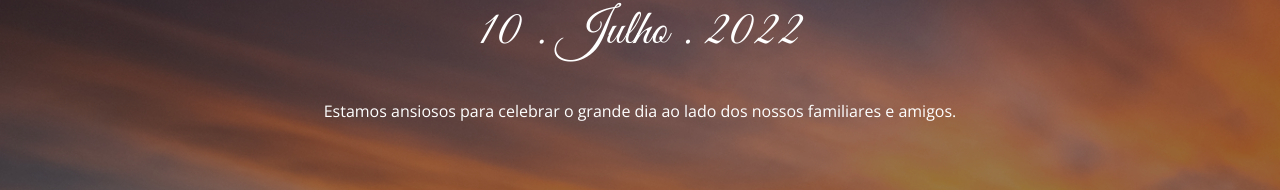
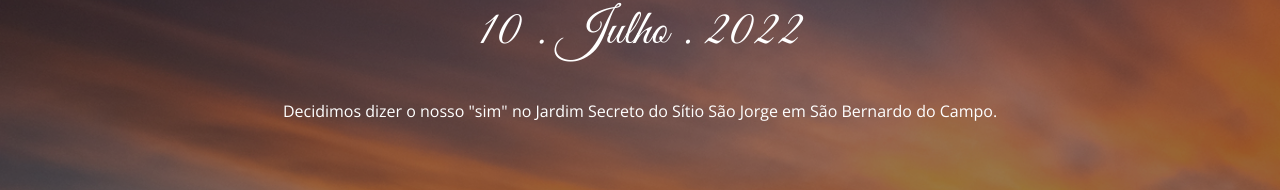
Before and after one commit to afagundes/casamento, a Next.js app: page / in a window 1280 px wide. Shown: the part 1559-1749 px from the top of the page. Built offline with nearby package versions, Linux system fonts and the light colour scheme.

Commit message:
alterada a frase na seção do timer

```diff
--- a/components/save-the-date/save-the-date.jsx
+++ b/components/save-the-date/save-the-date.jsx
@@ -8,7 +8,9 @@ export default function SaveTheDate() {
         <section className={styles.saveTheDate}>
             <div className={styles.container}>
                 <h2>O Grande Dia<br />10 . Julho . 2022</h2>
-                <p className={styles.message}>Estamos ansiosos para celebrar o grande dia ao lado dos nossos familiares e amigos.</p>
+                <p className={styles.message}>
+                    Decidimos dizer o nosso "sim" no Jardim Secreto do Sítio São Jorge em São Bernardo do Campo.
+                </p>
 
                 <div className={styles.timerContainer}>
                     Espera mais um pouco...
```
